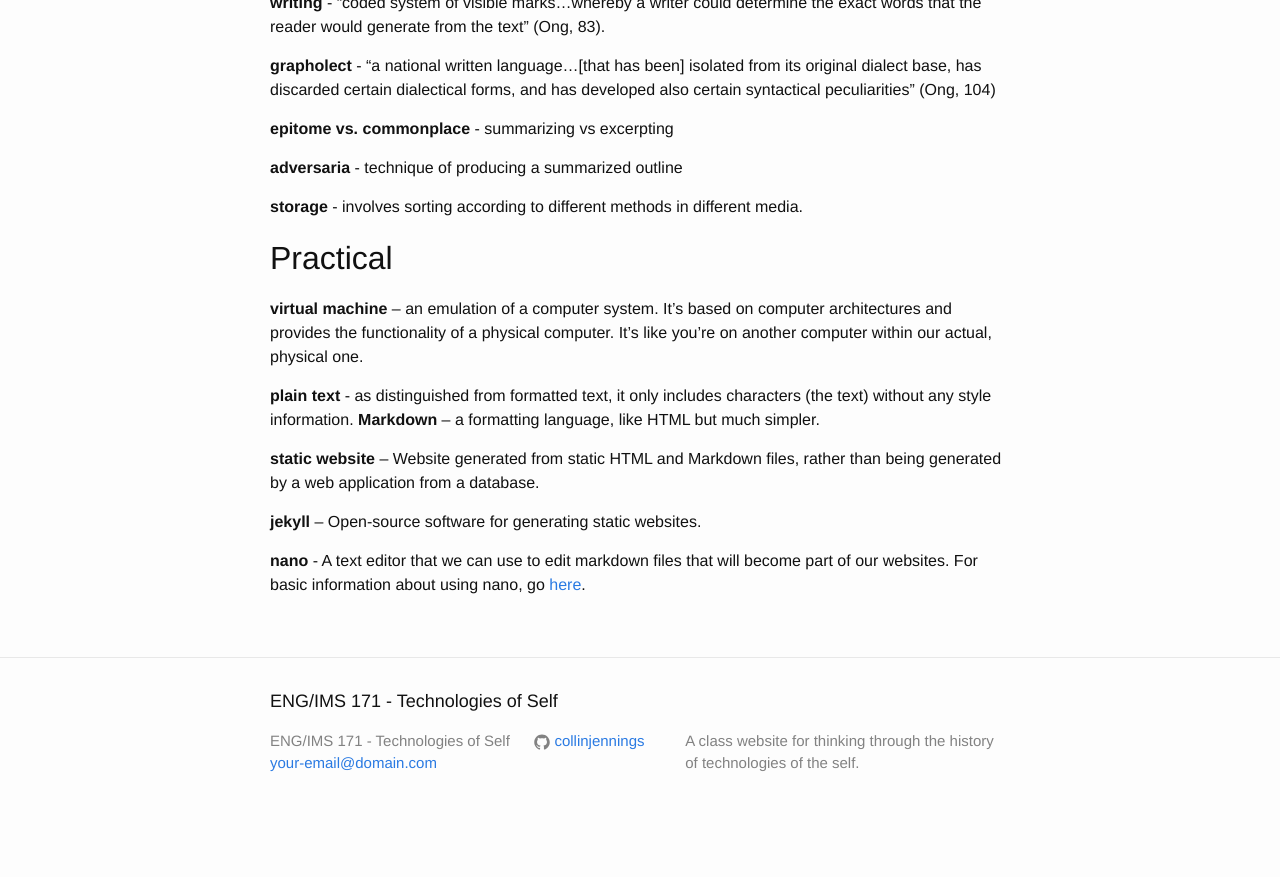
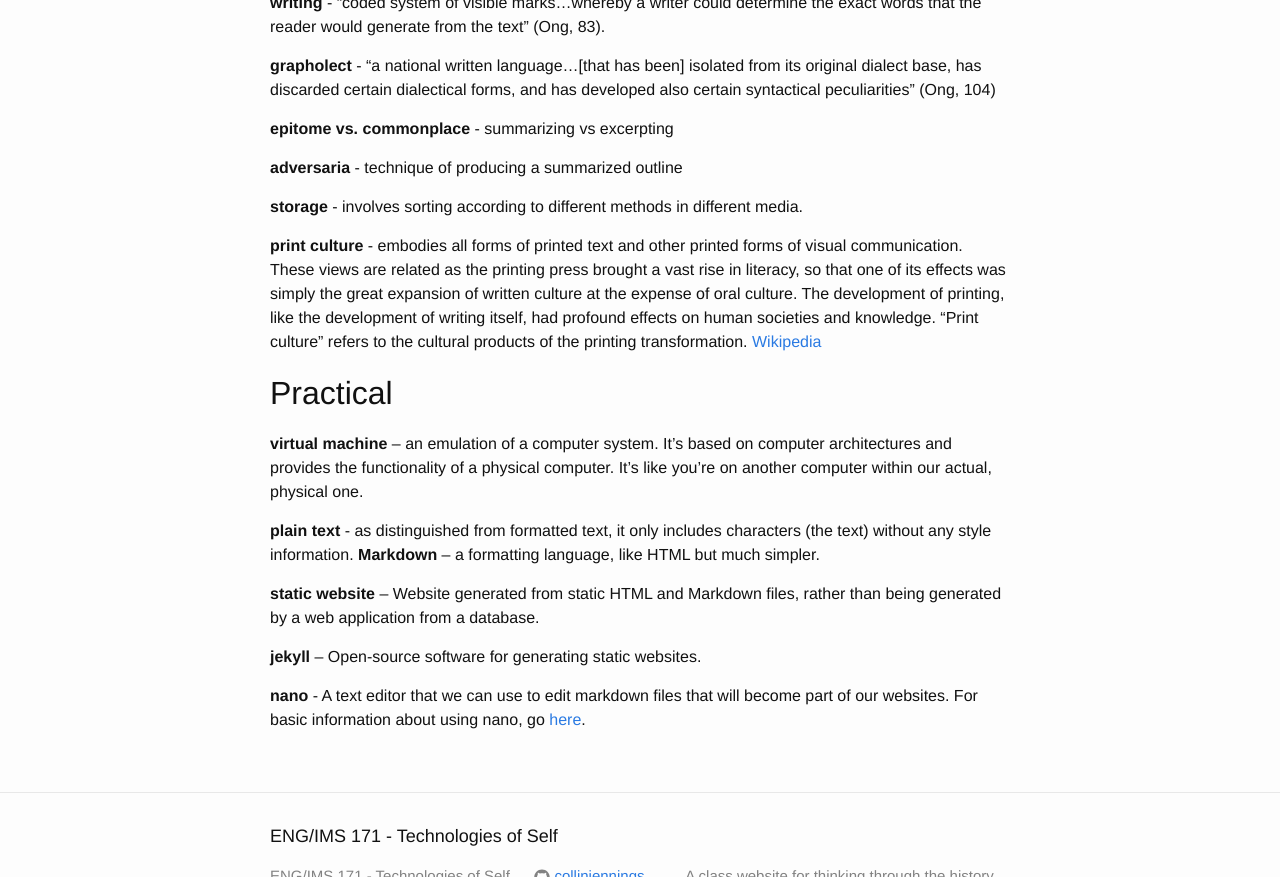
Before and after one commit to collinjennings/techofself, a Jekyll site: the page built from terms.md, in a window 1280 px wide and 900 px high, scrolled down 961 px, cut to the strip 23-900 px from the top of the window. Built offline with Jekyll 4.4.1, drawn with Linux system fonts in a browser that asks for light colours; before the commit the page ends 1819 px from its top, so only the background shows below that.

Commit message:
terms update

```diff
--- a/terms.md
+++ b/terms.md
@@ -26,6 +26,10 @@ Here are the key terms that we're collecting throughout the semester:
 
 **storage** - involves sorting according to different methods in different media.
 
+**print culture** - embodies all forms of printed text and other printed forms of visual communication. These views are related as the printing press brought a vast rise in literacy, so that one of its effects was simply the great expansion of written culture at the expense of oral culture. The development of printing, like the development of writing itself, had profound effects on human societies and knowledge. "Print culture" refers to the cultural products of the printing transformation. [Wikipedia](https://en.wikipedia.org/wiki/Print_culture)
+
+
+
 ## Practical
 
 **virtual machine** – an emulation of a computer system. It’s based on computer architectures and provides the functionality of a physical computer. It’s like you’re on another computer within our actual, physical one.
```
